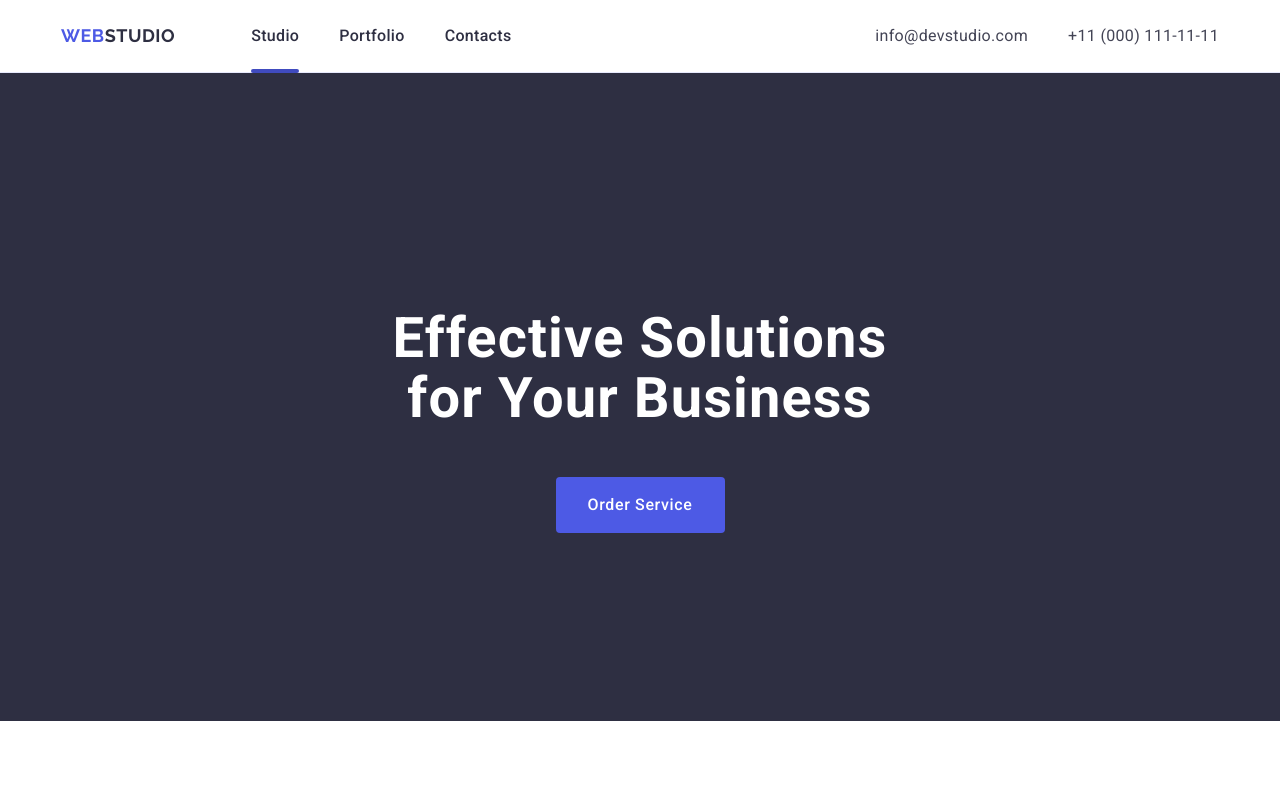
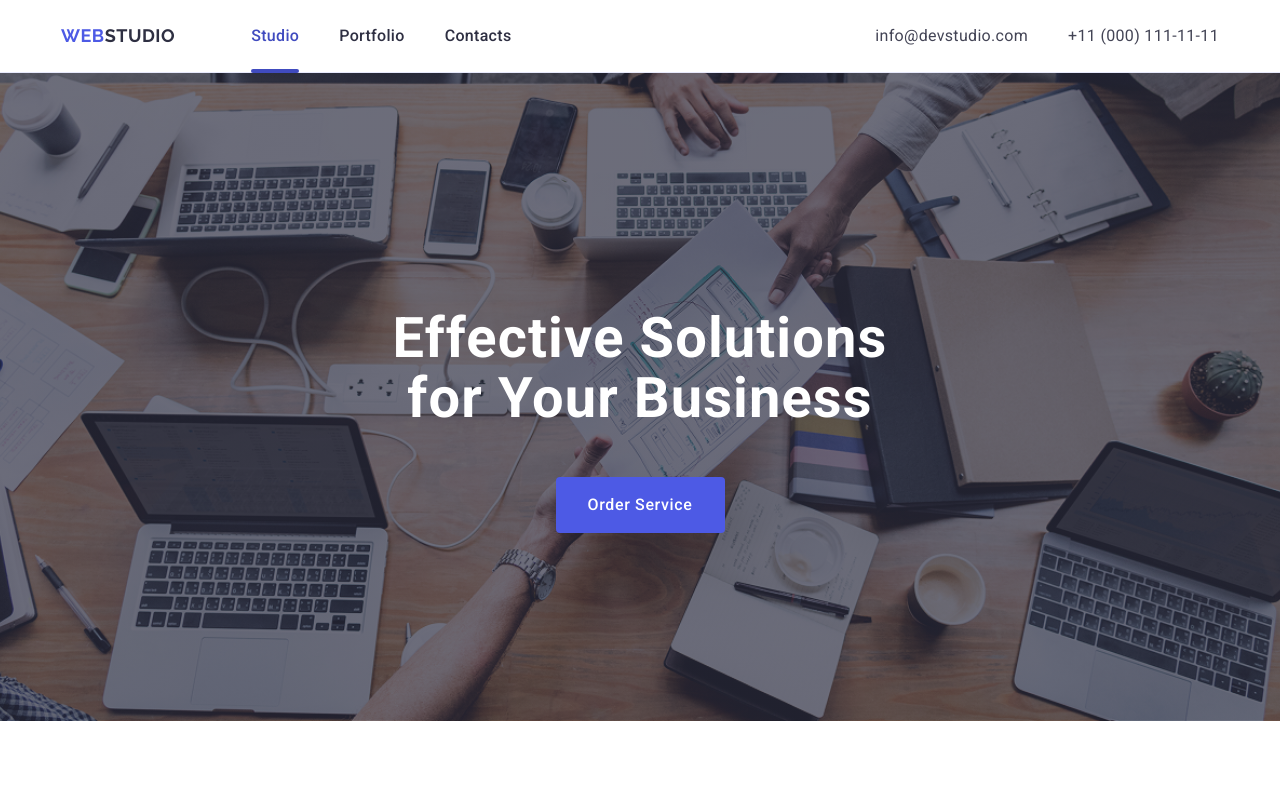
Before and after one commit to porvad/goit-markup-hw-04, a plain HTML site: page index.html in a window 1280 px wide. Shown: the top 800 px of the page. Drawn offline with Linux system fonts and the light colour scheme.

Commit message:
first section changes

```diff
--- a/css/style.css
+++ b/css/style.css
@@ -95,6 +95,7 @@ a:hover {
 
 .header_list_a.current{
     position: relative;
+    color: #404bbf;
 }
 
 .header_list_a.current::after {
@@ -157,12 +158,16 @@ p {
 }
 
 .order_service {
-    background-color: #2e2f42;
+    background-image: linear-gradient(rgba(46, 47, 66, 0.7), rgba(46, 47, 66, 0.7)), url(/images/office-background.jpg);
+    background-repeat: no-repeat;
+    background-position: center;
+    background-size: cover;
     display: flex;
     flex-direction: column;
     align-items: center;
     padding: 188px 0;
     margin: 0 auto;
+    max-width: 1440px;
 }
 
 .order_service>div {
@@ -195,6 +200,7 @@ p {
     height: 56px;
     border-radius: 4px;
     border: none;
+    transition: background-color 250ms cubic-bezier(0.4, 0, 0.2, 1);
 }
 
 .order_service_btn:hover {
```
Also changed, not shown: images/office-background.jpg (added).
